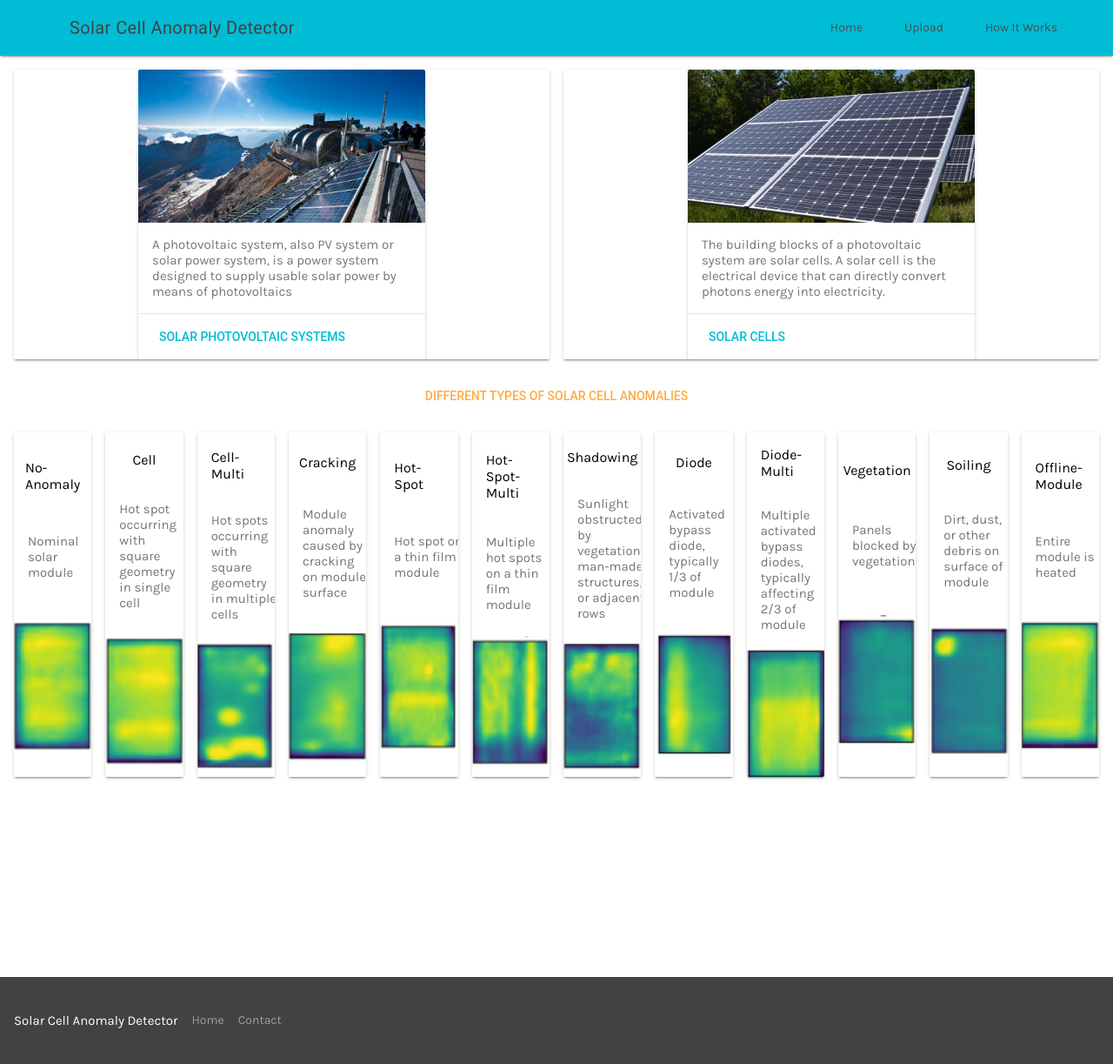
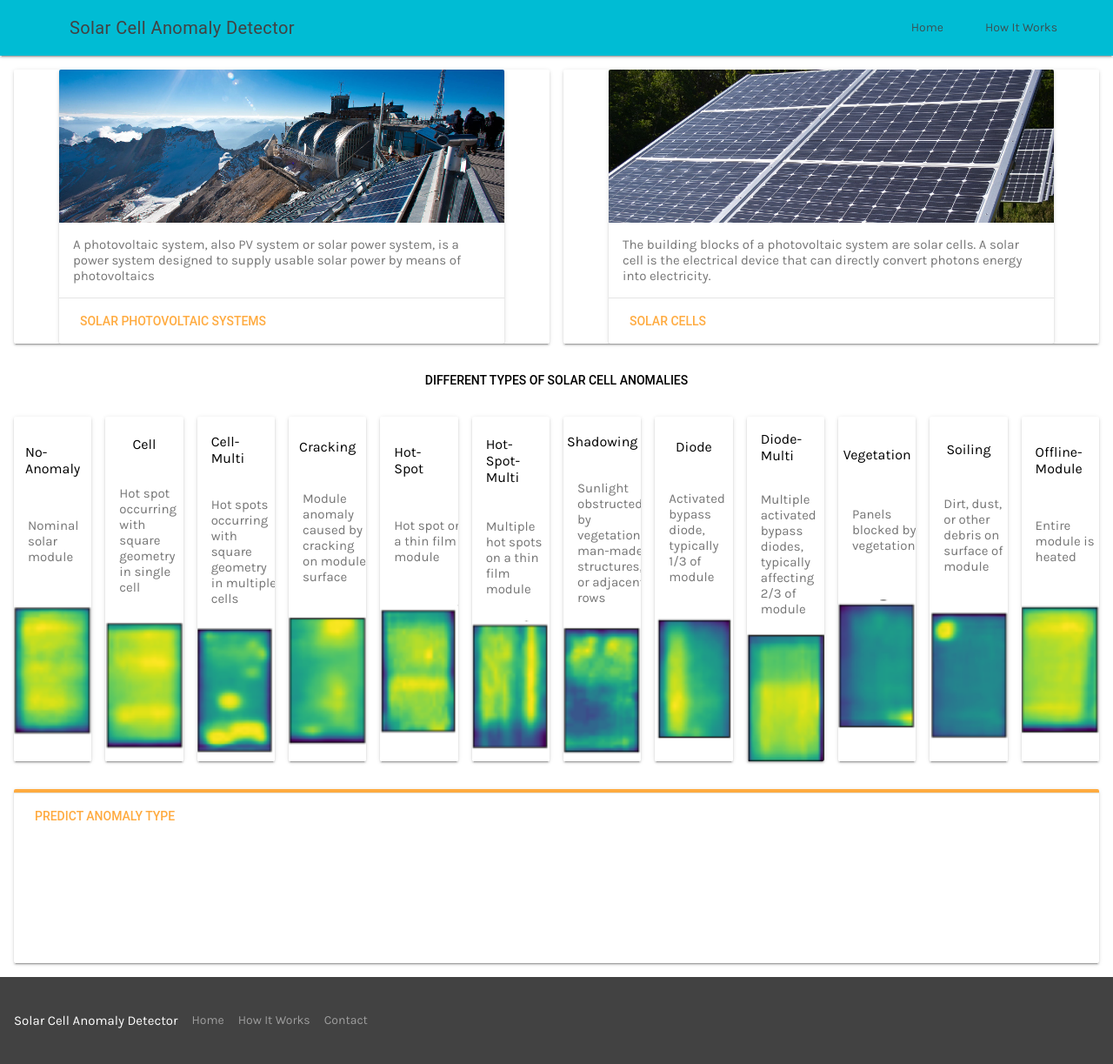
Before and after one commit to locke14/climate-ai, a Flask app: page / in a window 1280 px wide. Shown: the whole page at 87% size. Run offline with Flask 2, Linux system fonts and the light colour scheme; some libraries are stand-ins or nearby versions.

Commit message:
Unified home page

```diff
--- a/app/app.py
+++ b/app/app.py
@@ -64,13 +64,8 @@ class UploadForm(FlaskForm):
     submit = SubmitField('Upload')
 
 
-@app.route('/')
+@app.route('/', methods=['GET', 'POST'])
 def home():
-    return render_template('index.html', classes=CLASSES)
-
-
-@app.route('/upload', methods=['GET', 'POST'])
-def upload_file():
     form = UploadForm()
     if request.method == 'POST':
         request.files['file'].save(os.path.join(app.config['UPLOADED_PHOTOS_DEST'], request.files['file'].filename))
@@ -82,16 +77,22 @@ def upload_file():
     # evaluator.predict(f'uploads/{name}.jpg')
     predictions = ['Vegetation' for filename in files_list]
 
-    return render_template('upload.html',
+    return render_template('index.html',
+                           classes=CLASSES,
                            form=form,
                            files=zip(files_list, file_urls, predictions))
+
+
+@app.route('/about')
+def about():
+    return render_template('about.html')
 
 
 @app.route('/delete/<filename>')
 def delete_file(filename):
     file_path = photos.path(filename)
     os.remove(file_path)
-    return redirect(url_for('upload_file'))
+    return redirect(url_for('home'))
 
 
 if __name__ == '__main__':
--- a/app/templates/base.html
+++ b/app/templates/base.html
@@ -12,6 +12,7 @@
         <link rel="stylesheet" href="https://fonts.googleapis.com/icon?family=Material+Icons">
         <link rel="stylesheet" href="https://code.getmdl.io/1.3.0/material.cyan-orange.min.css" />
         <link rel="stylesheet" href="https://cdnjs.cloudflare.com/ajax/libs/dropzone/5.7.1/min/dropzone.min.css">
+        <link href="https://cdnjs.cloudflare.com/ajax/libs/animate.css/3.5.2/animate.min.css" rel="stylesheet"/>
 
         <script defer src="https://code.getmdl.io/1.3.0/material.min.js"></script>
         <link rel="stylesheet" href="{{url_for('static', filename='styles.css')}}">
@@ -28,8 +29,7 @@
               <div class="mdl-layout-spacer"></div>
               <nav class="mdl-navigation mdl-layout--large-screen-only">
                 <a class="mdl-navigation__link" href="{{ url_for('home') }}">Home</a>
-                <a class="mdl-navigation__link" href="{{ url_for('upload_file') }}">Upload</a>
-                <a class="mdl-navigation__link" href="#">How It Works</a>
+                <a class="mdl-navigation__link" href="{{ url_for('about') }}">How It Works</a>
               </nav>
             </div>
           </header>
@@ -43,7 +43,8 @@
                 <div class="mdl-logo">Solar Cell Anomaly Detector</div>
                 <ul class="mdl-mini-footer__link-list">
                   <li><a href="{{ url_for('home') }}">Home</a></li>
-                  <li><a href="mailto:kbuddha@mooctors.com">Contact</a>  </li>
+                  <li><a href="{{ url_for('about') }}">How It Works</a></li>
+                  <li><a href="mailto:kbuddha@mooctors.com">Contact</a></li>
                 </ul>
               </div>
           </footer>
--- a/app/templates/index.html
+++ b/app/templates/index.html
@@ -3,7 +3,9 @@
 {% block content %}
 
 <style>
-
+.demo-card-wide.mdl-card {
+  width: 512px;
+}
 .demo-card-wide > .mdl-card__title1 {
   color: #fff;
   text-shadow: 2px 2px #000;
@@ -24,6 +26,9 @@
 background-color: #fff;
 }
 
+.dropzone {
+    border: 2px solid rgb(255,171,64);
+}
 
 </style>
 
@@ -39,7 +44,7 @@ background-color: #fff;
                 system designed to supply usable solar power by means of photovoltaics
             </div>
             <div class="mdl-card__actions mdl-card--border">
-                <a class="mdl-button mdl-button--colored mdl-js-button mdl-js-ripple-effect"
+                <a class="mdl-button mdl-button--accent mdl-js-button mdl-js-ripple-effect"
                    href="https://en.wikipedia.org/wiki/Photovoltaic_system" target="_blank">
                     Solar Photovoltaic Systems
                 </a>
@@ -57,7 +62,7 @@ background-color: #fff;
                 A solar cell is the electrical device that can directly convert photons energy into electricity.
             </div>
             <div class="mdl-card__actions mdl-card--border">
-                <a class="mdl-button mdl-button--colored mdl-js-button mdl-js-ripple-effect"
+                <a class="mdl-button mdl-button--accent mdl-js-button mdl-js-ripple-effect"
                    href="https://en.wikipedia.org/wiki/Solar_cell" target="_blank">
                     Solar Cells
                 </a>
@@ -68,15 +73,15 @@ background-color: #fff;
 <div class="mdl-grid">
     <div class="mdl-layout-spacer"></div>
     <span class="mdl-card--border">
-    <span class="mdl-button mdl-button--accent">Different Types of Solar Cell Anomalies</span>
+    <span class="mdl-button mdl-button--color">Different Types of Solar Cell Anomalies</span>
 </span>
     <div class="mdl-layout-spacer"></div>
 </div>
 <div class="mdl-grid">
     {% for title, description, image in classes %}
-            <div class="mdl-cell mdl-cell--1-col  mdl-card mdl-shadow--2dp">
+    <div class="mdl-cell mdl-cell--1-col  mdl-card mdl-shadow--2dp">
         <div class="mdl-card__title mdl-card--expand mdl-cell--middle">
-                {{ title }}
+            {{ title }}
         </div>
         <div class="mdl-card__supporting-text mdl-card--expand mdl-cell--center">
             {{ description }}
@@ -88,7 +93,40 @@ background-color: #fff;
                  alt=""
                  style="padding:0px;">
         </div>
-                </div>
-        {% endfor %}
+    </div>
+    {% endfor %}
 </div>
-    {% endblock %}
+<div class="mdl-grid">
+    <div class="mdl-card mdl-cell mdl-cell--12-col mdl-shadow--2dp">
+        <form action="{{ url_for('home') }}" class="dropzone"></form>
+        <script src="https://cdnjs.cloudflare.com/ajax/libs/dropzone/5.7.1/min/dropzone.min.js"></script>
+        <div class="mdl-card__actions mdl-card--border">
+            <a class="mdl-button mdl-button--accent mdl-js-button mdl-js-ripple-effect"
+               href="{{url_for('home')}}">
+                Predict Anomaly Type
+            </a>
+        </div>
+    </div>
+
+    {% for photo, url, prediction in files %}
+    <div class="mdl-cell mdl-cell--1-col  mdl-card mdl-shadow--2dp">
+        <div class="mdl-card__title mdl-card--expand mdl-cell--middle animated pulse infinite animatespan">
+            <span style="color: rgb(0,188,212);font-weight: bold;"> {{ prediction }}</span>
+        </div>
+        <div class="mdl-card__media mdl-card--expand mdl-cell--middle wh">
+            <img src="{{ url }}"
+                 height="150"
+                 border="0"
+                 alt=""
+                 style="padding:0px;">
+        </div>
+        <div class="mdl-card__actions mdl-card--border">
+            <a class="mdl-button mdl-button--accent mdl-js-button mdl-js-ripple-effect"
+               href="{{url_for('delete_file', filename=photo)}}">
+                Delete
+            </a>
+        </div>
+    </div>
+    {% endfor %}
+</div>
+{% endblock %}
```
Also changed, not shown: app/templates/about.html (added, +43 -0 lines), app/templates/upload.html (deleted, +0 -32 lines), app/static/deep-learning.jpg (added).
